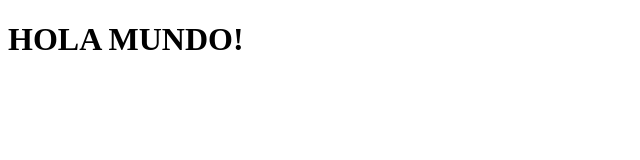
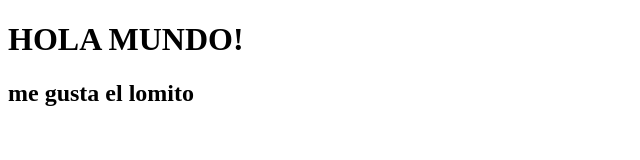
Before and after one commit to bykevin11/DESDE-CERO.GITHUB, a plain HTML site: page index.html in a window 1280 px wide. Shown: the whole page, without its empty margins (0-640 px from the left). Drawn offline with Linux system fonts and the light colour scheme.

Commit message:
guardar cambios nuevamente

```diff
--- a/index.html
+++ b/index.html
@@ -21,5 +21,6 @@
 
 <body>
 <h1>HOLA MUNDO!</h1>
+<h2> me gusta el lomito</h2>
 </body>
 </html>
```
